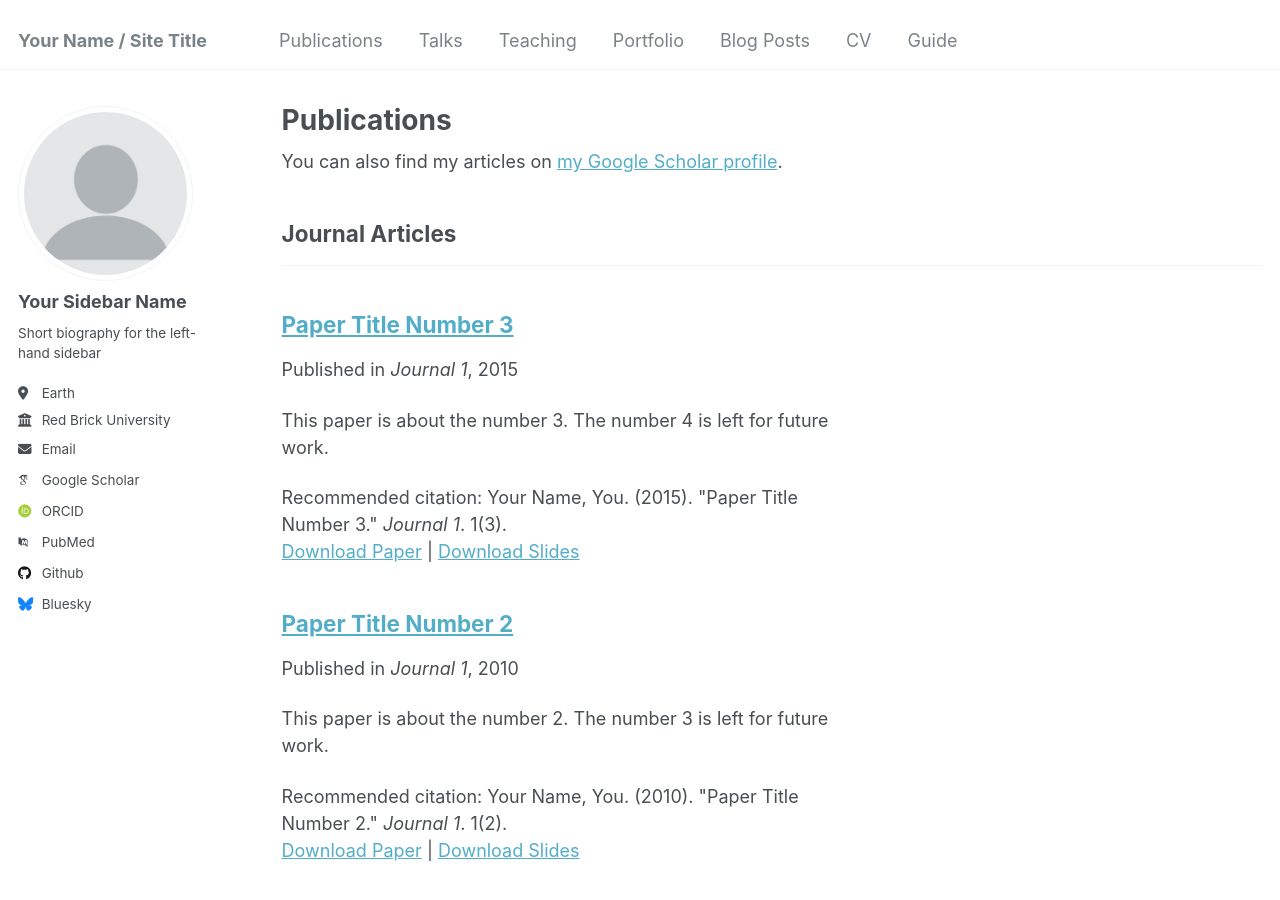
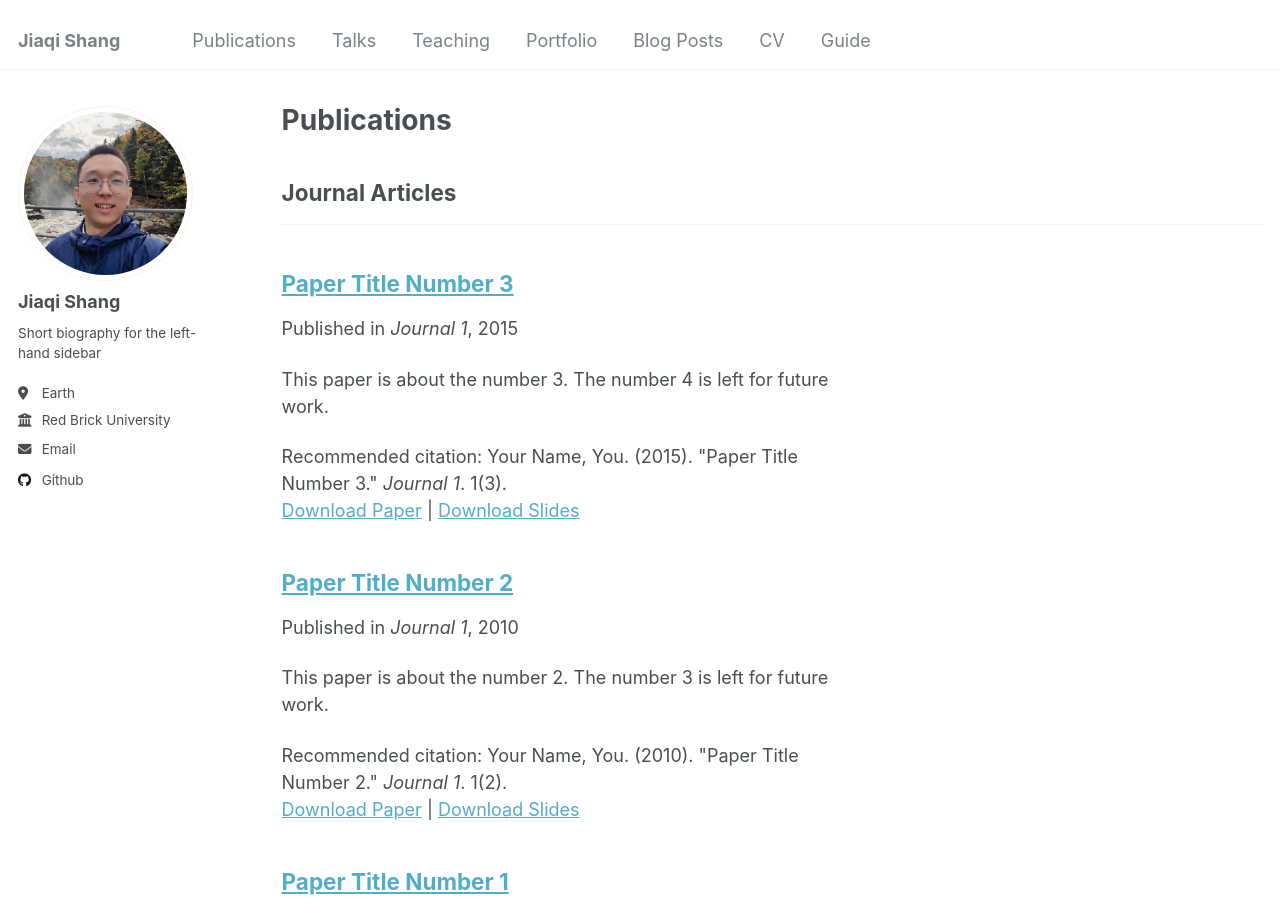
Before and after one commit to jqshang/jqshang.github.io, a Jekyll site: the page built from _pages/publications.html, in a window 1280 px wide and 900 px high. Built offline with Jekyll 4.4.1, drawn with Linux system fonts in a browser that asks for light colours; some web fonts are replaced.

Commit message:
initial commit

```diff
--- a/_config.yml
+++ b/_config.yml
@@ -8,21 +8,21 @@
 
 # Basic Site Settings
 locale                   : "en-US"
-title                    : "Your Name / Site Title"
+title                    : "Jiaqi Shang"
 title_separator          : "-"
 name                     : &name "Your Name"
 description              : &description "personal description"
-url                      : https://academicpages.github.io # the base hostname & protocol for your site e.g. "https://[your GitHub username].github.io"
+url                      : https://jqshang.github.io # the base hostname & protocol for your site e.g. "https://[your GitHub username].github.io"
 baseurl                  : "" # the subpath of your site, e.g. "/blog"
-repository               : "academicpages/academicpages.github.io"
+repository               : "jqshang/jqshang.github.io"
 
 # Site Author - The following control what appear as part of the author content on the side bar.
 #               If a field is blank the icon and link will not appear, otherwise it will be shown.
 #               Additional customization can be done by editing /_includes/author-profile.html
 author:
   # Biographic information
-  avatar           : "profile.png"
-  name             : "Your Sidebar Name"
+  avatar           : "profile.jpg"
+  name             : "Jiaqi Shang"
   pronouns         : # example: "she/her"
   bio              : "Short biography for the left-hand sidebar"
   location         : "Earth"
@@ -32,11 +32,11 @@ author:
 
   # Academic websites
   arxiv            : # URL - Update with the correct link to your profile
-  googlescholar    : "https://scholar.google.com/citations?user=PS_CX0AAAAAJ"
+  googlescholar    : # URL
   impactstory      : # URL
-  orcid            : "http://orcid.org/yourorcidurl"
+  orcid            : # URL
   semantic         : # URL
-  pubmed           : "https://www.ncbi.nlm.nih.gov/pubmed/?term=john+snow"
+  pubmed           : # URL
   researchgate     : # URL
   scopus           : # URL
 
@@ -44,12 +44,12 @@ author:
   bitbucket        : # Username - Update with your username on the site
   codepen          : # Username
   dribbble         : # Username
-  github           : "academicpages"
+  github           : "jqshang"
   kaggle           : # Username
   stackoverflow    : # User number or user number and name (i.e., use "1" or "1/jeff-atwood")
 
   # Social media
-  bluesky          : "bsky.app" # Replace this with you Bluesky username
+  bluesky          : # Username
   facebook         : # Username
   flickr           : # Username
   foursquare       : # Username
```
Also changed, not shown: images/profile.jpg (added), images/profile.png (deleted), 2 other files.
